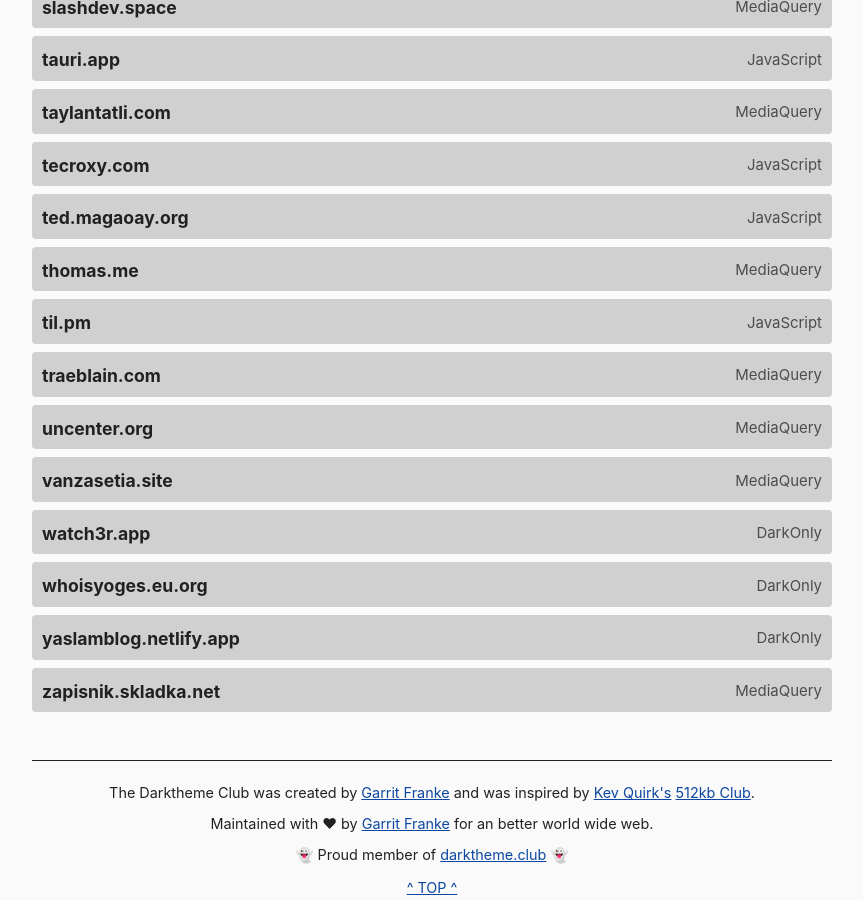
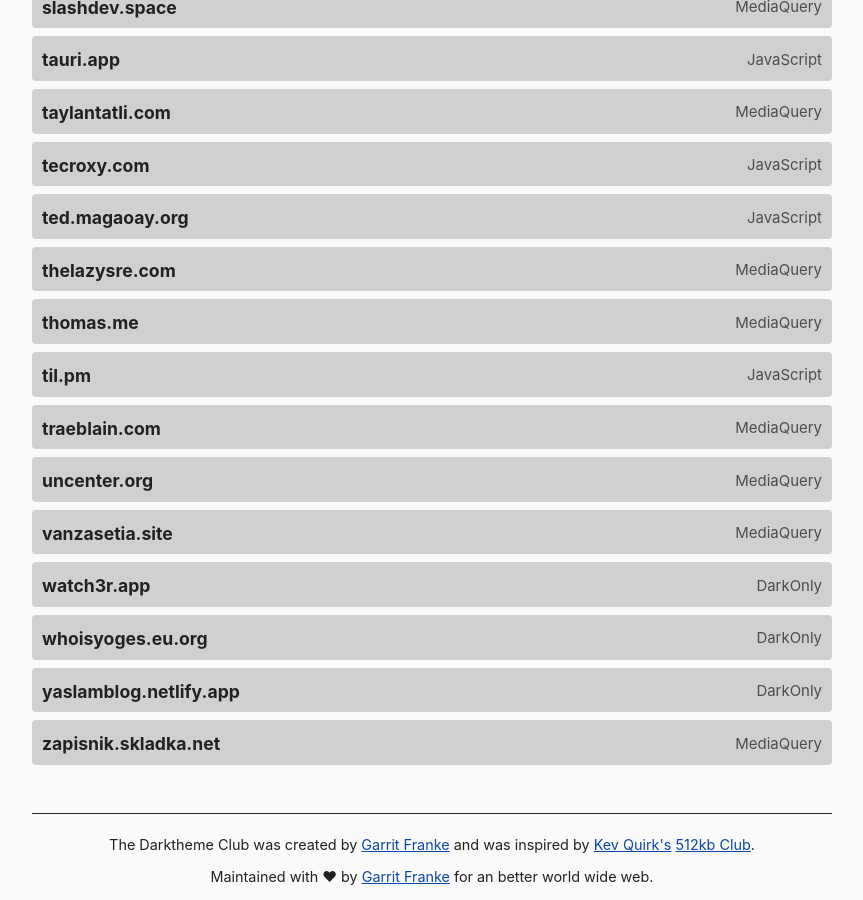
Before and after one commit to katherinek727/darktheme.club, a Jekyll site: the page built from index.md, in a window 1280 px wide and 900 px high, scrolled down 2953 px. Shown: the whole window, without its empty margins (208-1071 px from the left). Built offline with Jekyll 4.4.1, drawn with Linux system fonts in a browser that asks for light colours.

Commit message:
Add thelazysre.com to sites.yml
- Adds thelazysre.com to the list.

```diff
--- a/_data/sites.yml
+++ b/_data/sites.yml
@@ -238,6 +238,11 @@
   method: javascript
   last_checked: 2023-03-28
 
+- domain: thelazysre.com
+  url: https://thelazysre.com/
+  method: mediaquery
+  last_checked: 2023-04-02
+
 - domain: thomas.me
   url: https://thomas.me/
   method: mediaquery
```
